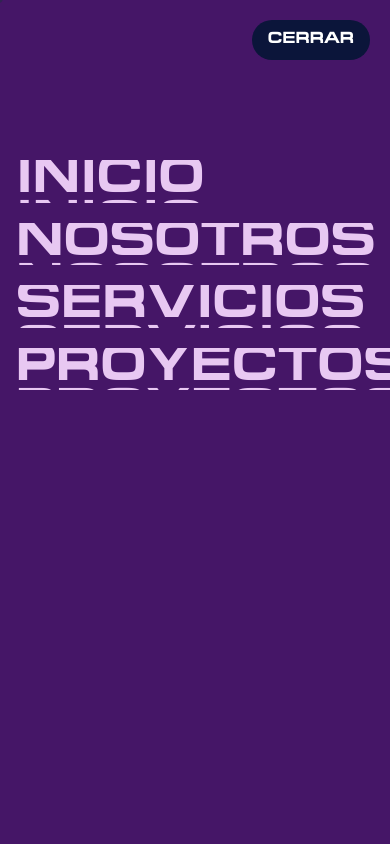
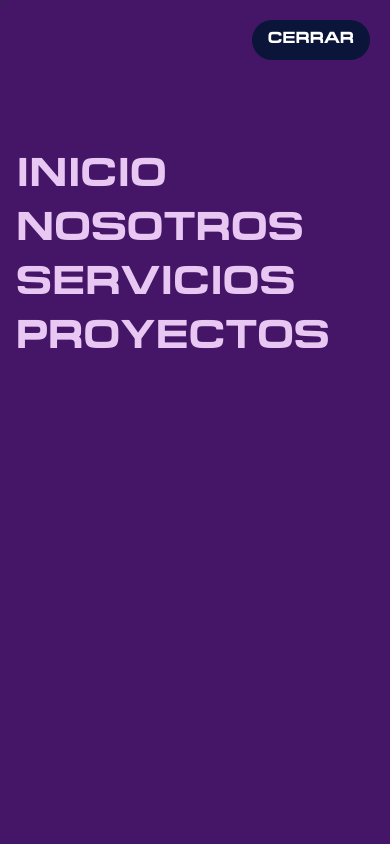
Before and after one commit to nicolamberto/wenimaweb, a Next.js app: page / in a window 390 px wide. Both pictures are taken after a click on the button "MENU". Shown: the top 844 px of the page. Built offline with nearby package versions, Linux system fonts and the light colour scheme.

Commit message:
fix modalmenu 4 mobile

```diff
--- a/app/components/participants/Participants.jsx
+++ b/app/components/participants/Participants.jsx
@@ -104,7 +104,7 @@ export default function Participants() {
                                     className="h-full w-auto object-cover"
                                 />
                             </div>
-                            <div className=" flex flex-col justify-between pl-5 py-3 sm:py-6 uppercase border-2">
+                            <div className=" flex flex-col justify-between pl-5 py-3 sm:py-6 uppercase">
                                 <p className=' font-semibold text-black/90 text-[21px] sm:text-[35px] md:text-[45px] -tracking-[1px]'>{participant.name}</p>
                                 <p className='font-light text-black/60 text-[13px] sm:text-[18px]'>{participant.role}</p>
                             </div>
--- a/app/elements/FlipLink.jsx
+++ b/app/elements/FlipLink.jsx
@@ -1,32 +1,45 @@
 import React from 'react'
-import { motion } from 'framer-motion';
+import { motion } from 'framer-motion'
+import { useIsMobile } from '../hooks/useIsMobile'
 
-const DURATION = 0.25;
-const STAGGER = 0.025;
-
+const DURATION = 0.25
+const STAGGER = 0.025
 
 export const FlipLink = ({ children, onClick }) => {
+  const isMobile = useIsMobile()
 
+  if (isMobile) {
+    // Versión mobile: texto plano
+    return (
+      <div
+        onClick={onClick}
+        className="block whitespace-nowrap text-[40px] uppercase sm:text-[80px] md:text-[120px] lg:text-[120px] cursor-pointer"
+        style={{ lineHeight: 0.85 }}
+      >
+        {children}
+      </div>
+    )
+  }
+
+  // Versión desktop con animación
   return (
     <motion.div
       initial="initial"
       whileHover="hovered"
       onClick={onClick}
       className="relative block overflow-hidden whitespace-nowrap text-[50px] uppercase sm:text-[80px] md:text-[120px] lg:text-[120px] cursor-pointer"
-            style={{
-                lineHeight: 0.85,
-            }}
+      style={{ lineHeight: 0.85 }}
     >
       <div>
-                {children.split("").map((l, i) => (
+        {children.split('').map((l, i) => (
           <motion.span
             variants={{
               initial: { y: 0 },
-                            hovered: { y: "-100%" },
+              hovered: { y: '-100%' },
             }}
             transition={{
               duration: DURATION,
-                            ease: "easeInOut",
+              ease: 'easeInOut',
               delay: STAGGER * i,
             }}
             className="inline-block"
@@ -37,15 +50,15 @@ export const FlipLink = ({ children, onClick }) => {
         ))}
       </div>
       <div className="absolute inset-0">
-                {children.split("").map((l, i) => (
+        {children.split('').map((l, i) => (
           <motion.span
             variants={{
-                            initial: { y: "100%" },
+              initial: { y: '100%' },
               hovered: { y: 0 },
             }}
             transition={{
               duration: DURATION,
-                            ease: "easeInOut",
+              ease: 'easeInOut',
               delay: STAGGER * i,
             }}
             className="inline-block"
@@ -56,5 +69,5 @@ export const FlipLink = ({ children, onClick }) => {
         ))}
       </div>
     </motion.div>
-    );
-};
+  )
+}
--- /dev/null
+++ b/app/hooks/useIsMobile.js
@@ -0,0 +1,18 @@
+import { useEffect, useState } from 'react'
+
+export function useIsMobile(breakpoint = 768) {
+  const [isMobile, setIsMobile] = useState(false)
+
+  useEffect(() => {
+    const updateSize = () => {
+      setIsMobile(window.innerWidth < breakpoint)
+    }
+
+    updateSize() // setear al cargar
+
+    window.addEventListener('resize', updateSize)
+    return () => window.removeEventListener('resize', updateSize)
+  }, [breakpoint])
+
+  return isMobile
+}
```
Lines whose indentation alone changed are shown as unchanged.
